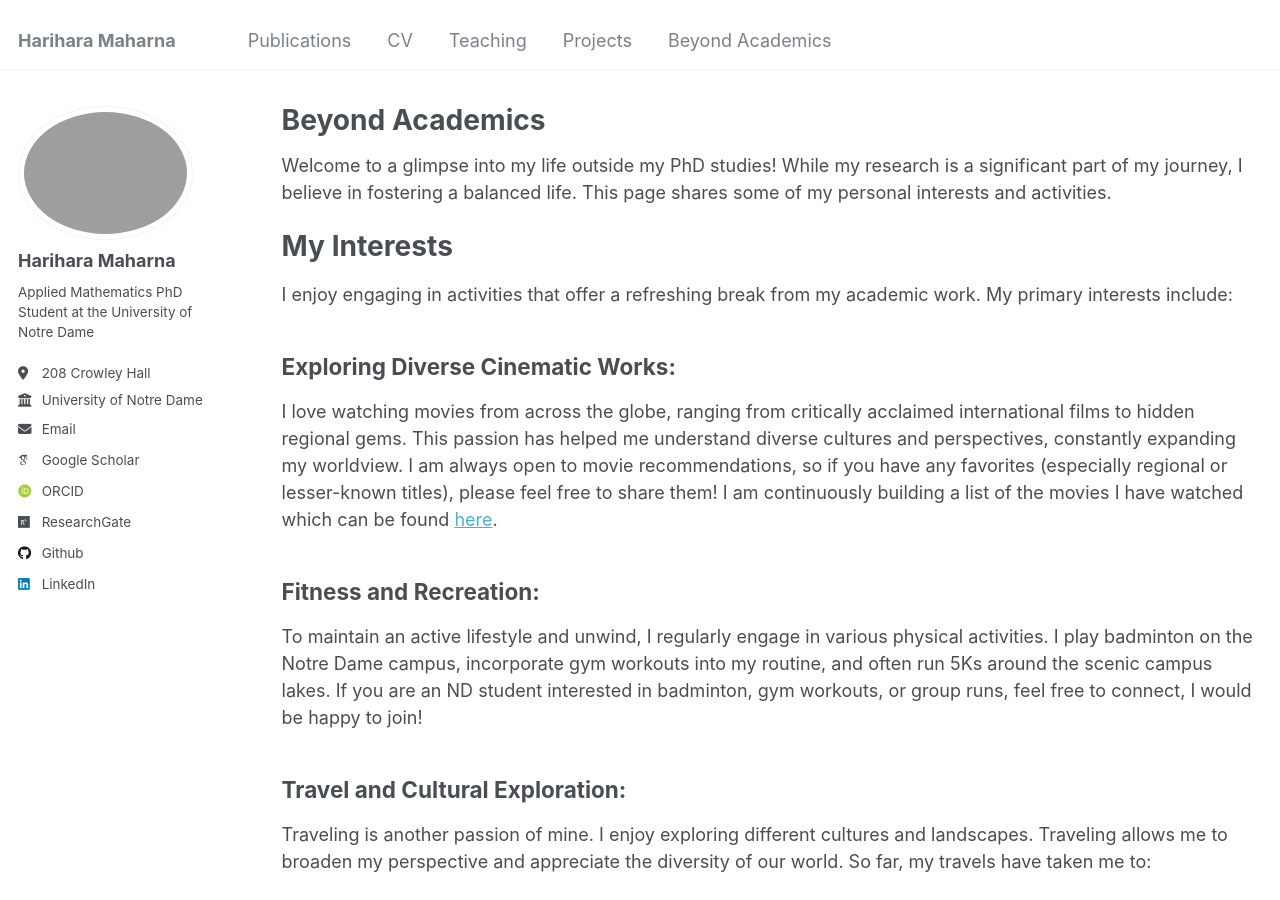
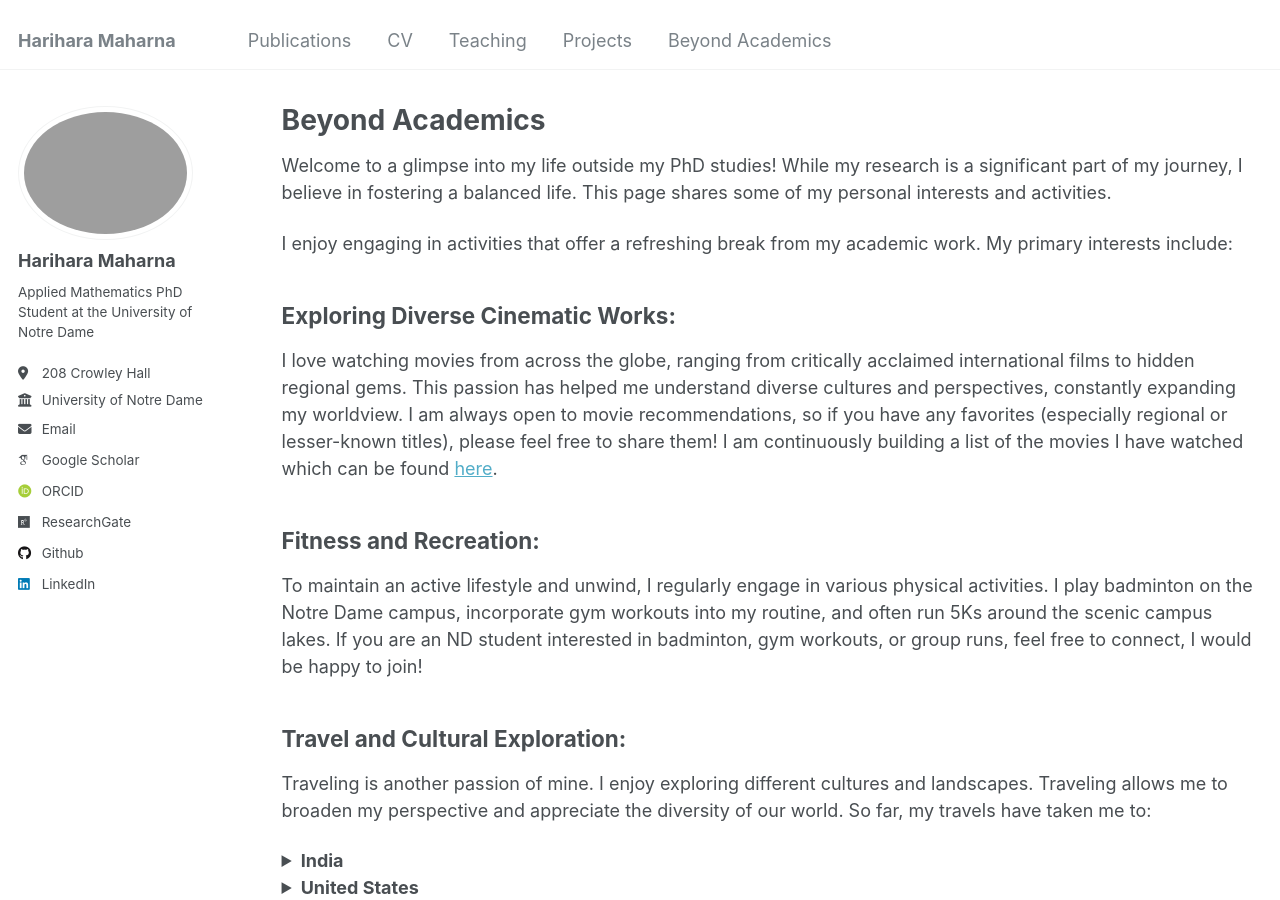
Before and after one commit to harihara-m/harihara-m.github.io, a Jekyll site: the page built from _pages/more.md, in a window 1280 px wide and 900 px high. Built offline with Jekyll 4.4.1, drawn with Linux system fonts in a browser that asks for light colours; some web fonts are replaced.

Commit message:
more updates

```diff
--- a/_pages/more.md
+++ b/_pages/more.md
@@ -10,8 +10,6 @@ redirect_from:
 {% include base_path %}
 
 Welcome to a glimpse into my life outside my PhD studies! While my research is a significant part of my journey, I believe in fostering a balanced life. This page shares some of my personal interests and activities.
-
-# My Interests
 
 I enjoy engaging in activities that offer a refreshing break from my academic work. My primary interests include:
 
```
